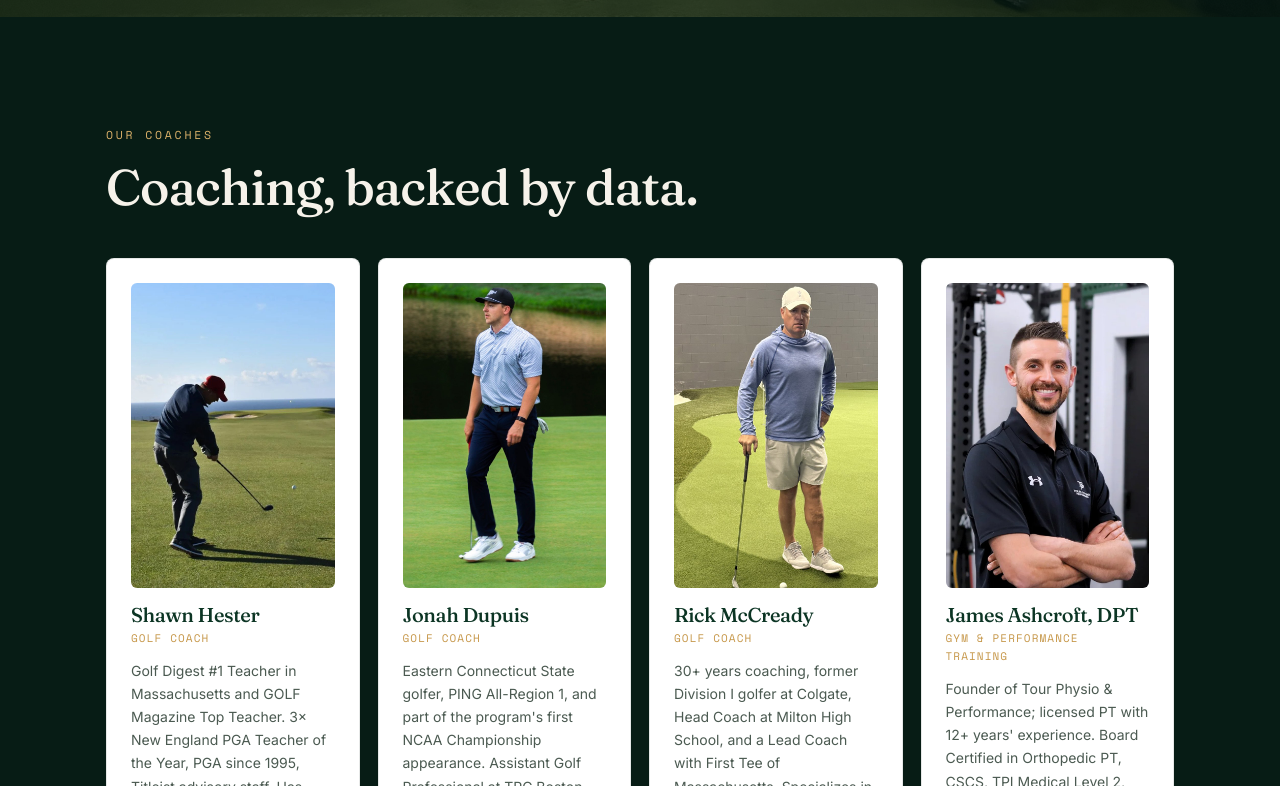
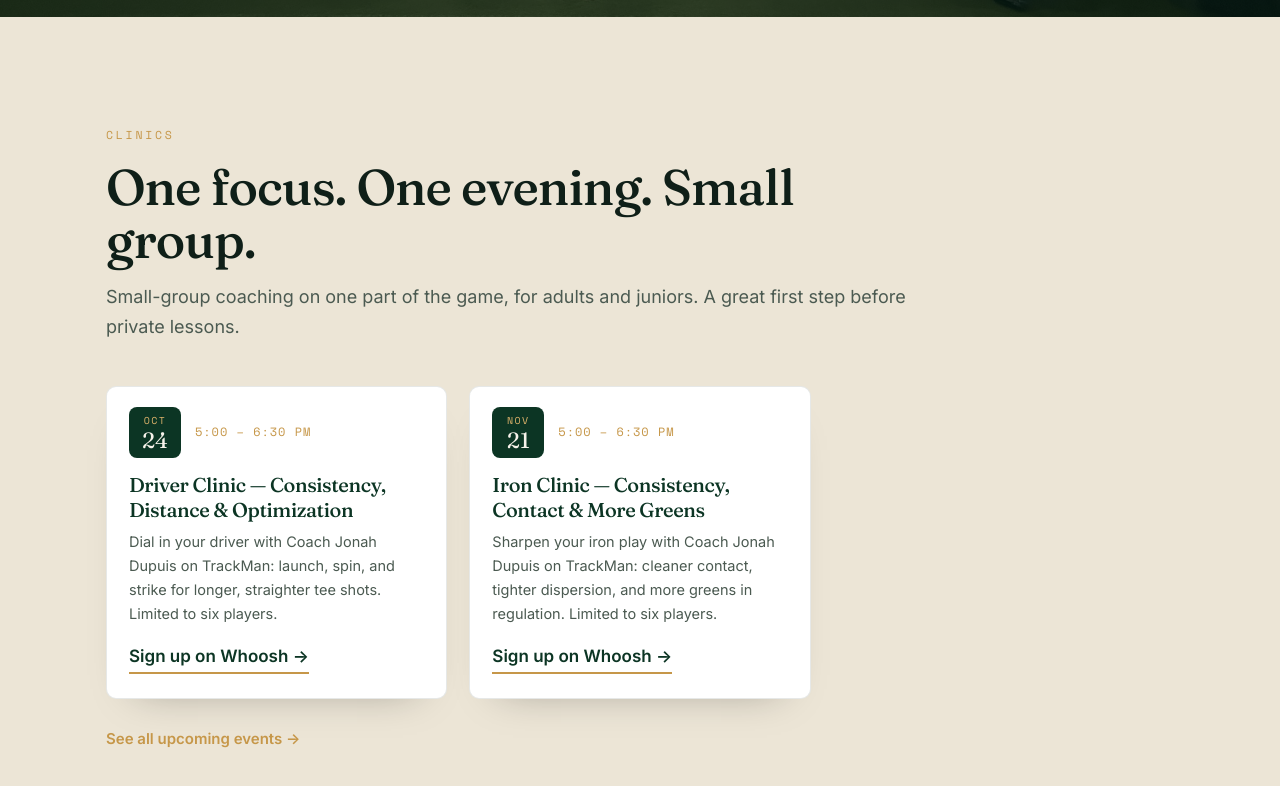
Before and after one commit to Jeanzhu23/vanguard-next, a Next.js app: page /lessons in a window 1280 px wide. Shown: the part 594-1380 px from the top of the page. Built offline with nearby package versions, Linux system fonts and the light colour scheme.

Commit message:
Lessons clinics strip, league and clinic photos

```diff
--- a/app/lessons/page.js
+++ b/app/lessons/page.js
@@ -1,5 +1,5 @@
 import Link from "next/link";
-import { WHOOSH, COACHES } from "@/lib/site";
+import { WHOOSH, COACHES, EVENTS } from "@/lib/site";
 
 export const metadata = {
   title: "Lessons & Coaching",
@@ -18,6 +18,56 @@ export default function Lessons() {
           <p>Private lessons with Massachusetts&rsquo; top-ranked coaches. Every session is measured on TrackMan, so you leave with real numbers and a clear plan.</p>
         </div>
       </section>
+
+      {/* GROUP LESSONS — events marked lesson: true in EVENTS, past dates hidden */}
+      {(() => {
+        const today = new Date().toISOString().slice(0, 10);
+        const clinics = EVENTS.filter((e) => e.lesson && e.date >= today)
+          .sort((a, b) => a.date.localeCompare(b.date)).slice(0, 4);
+        if (clinics.length === 0) return null;
+        return (
+          <section className="section section-cream">
+            <div className="wrap">
+              <div className="sec-head">
+                <span className="eyebrow">Clinics</span>
+                <h2>One focus. One evening. Small group.</h2>
+                <p>Small-group coaching on one part of the game, for adults and juniors. A great first step before private lessons.</p>
+              </div>
+              <div className="ev-grid">
+                {clinics.map((e) => {
+                  const d = new Date(e.date + "T00:00:00");
+                  const external = e.link && e.link.startsWith("http");
+                  return (
+                    <article key={e.date + e.title} className="ev-card">
+                      <div className="ev-body">
+                        <div className="ev-when">
+                          <div className="ev-date">
+                            <span className="ev-mon">{d.toLocaleString("en-US", { month: "short" })}</span>
+                            <span className="ev-day">{d.getDate()}</span>
+                          </div>
+                          <div className="ev-time">{e.time}</div>
+                        </div>
+                        <h3>{e.title}</h3>
+                        <p>{e.desc}</p>
+                        {e.link && (
+                          <Link href={e.link} className="ev-link"
+                            target={external ? "_blank" : undefined}
+                            rel={external ? "noopener" : undefined}>
+                            {e.linkLabel || "Register →"}
+                          </Link>
+                        )}
+                      </div>
+                    </article>
+                  );
+                })}
+              </div>
+              <p style={{ marginTop: 28, fontSize: 15, color: "var(--ink-soft)" }}>
+                <Link href="/events" style={{ color: "var(--gold)", fontWeight: 600 }}>See all upcoming events →</Link>
+              </p>
+            </div>
+          </section>
+        );
+      })()}
 
       <section className="section section-dark">
         <div className="wrap">
```
Also changed, not shown: lib/site.js, public/img/events/junior-short-game.jpg.
